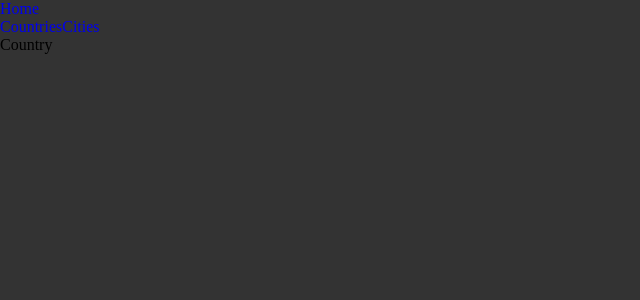
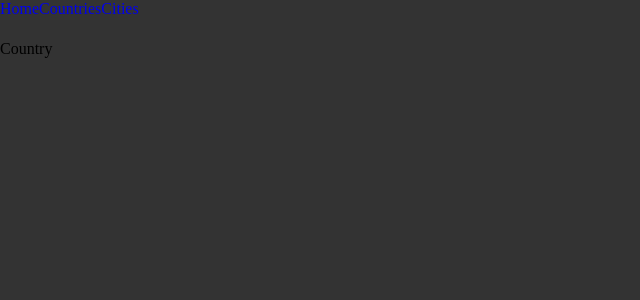
Before and after one commit to ripterdust/CountryAPI, a React (Create React App) app in the folder frontend/: page / in a window 1280 px wide. Shown: the top 300 px of the page, without its empty margins (0-640 px from the left). Built offline with nearby package versions, Linux system fonts and the light colour scheme.

Commit message:
puesto display flex en la barra de navegación

```diff
--- a/frontend/src/styles/partials/_nav.scss
+++ b/frontend/src/styles/partials/_nav.scss
@@ -0,0 +1,6 @@
+.style_navbar{
+    position: sticky;
+    width: 100%;
+    height: 5vh;
+    display: flex;
+}
```
